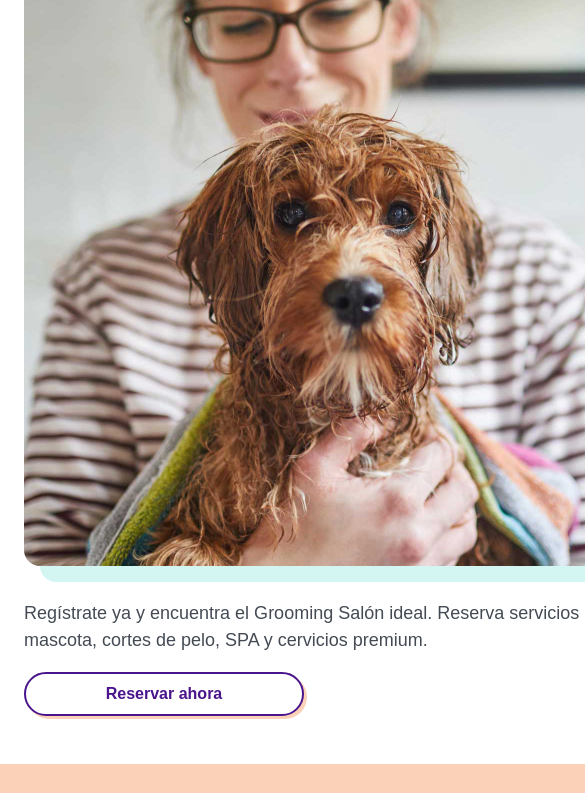
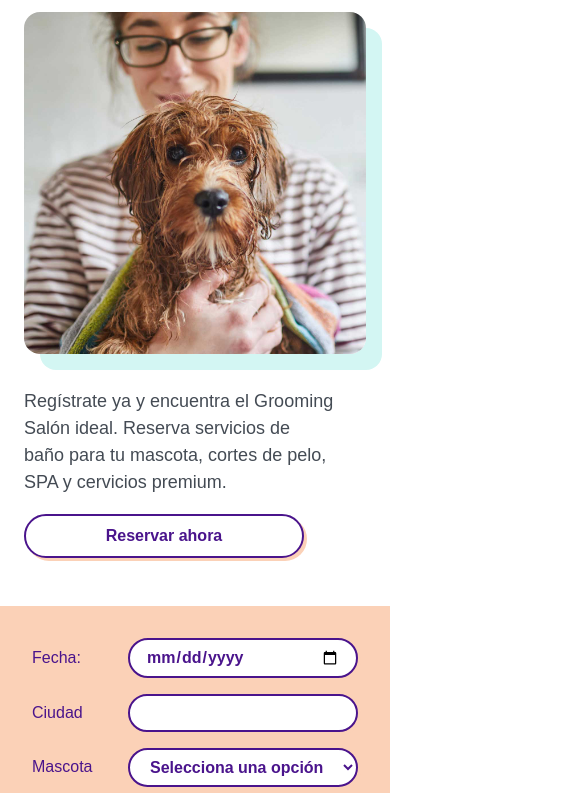
Before and after one commit to betoarpi/pet-grooming-booking-app, a website: page index.html in a window 390 px wide. Shown: the part 262-1055 px from the top of the page, 585 px wide, since content can reach past the window. Drawn offline with Linux system fonts and the light colour scheme; a web font is replaced by a local one.

Commit message:
Responsive para filtros en home.

```diff
--- a/src/js/index.js
+++ b/src/js/index.js
@@ -1,4 +1,4 @@
-// eslint-disable-next-line camelcase
+/* eslint-disable camelcase */
 const $main = document.querySelector('.main');
 const $navigation__mobile = document.querySelector('.navigation__mobile');
 const $navigation__website = document.querySelector('.navigation__website');
@@ -11,7 +11,7 @@ $navigation__mobile.addEventListener('click', event => {
       $navigation__mobile.classList.remove('active', 'inactive')
       $navigation__website.classList.remove('active');
       $main.classList.remove('mobile-active');
-    }, 600)
+    }, 600);
   } else {
     $navigation__mobile.classList.add('active');
     $navigation__website.classList.add('active');
--- a/src/sass/_base.scss
+++ b/src/sass/_base.scss
@@ -12,7 +12,7 @@ body {
   line-height: 1.5;
   margin: 0;
   max-width: 100%;
-  overflow: hidden;
+  overflow-x: hidden;
   width: 100%;
 }
 
--- a/src/sass/components/_groomers-filter.scss
+++ b/src/sass/components/_groomers-filter.scss
@@ -14,7 +14,37 @@
       grid-template-columns: max-content 1fr;
     }
     button {
+      align-self: end;
       @extend .btn--dark;
+      max-height: 40px;
+    }
+  }
+
+  @media screen and (max-width: 1365px){
+    form {
+      div {
+        gap: 0;
+        grid-template-columns: 1fr;
+        grid-template-rows: auto auto;
+      }
+    }
+  }
+  @media screen and (max-width: 1023px){
+    form {
+      gap:1rem;
+      grid-template-columns: 1fr 1fr;
+      grid-template-rows: 1fr 1fr;
+    }
+  }
+  @media screen and (max-width: 767px){
+    form {
+      grid-template-columns: 1fr;
+      grid-template-rows: 1fr;
+      div {
+        gap: 1rem;
+        grid-template-columns: 80px 1fr;
+        grid-template-rows: 1fr;
+      }
     }
   }
 }
```
Also changed, not shown: src/css/styles.css, 1 other file.
